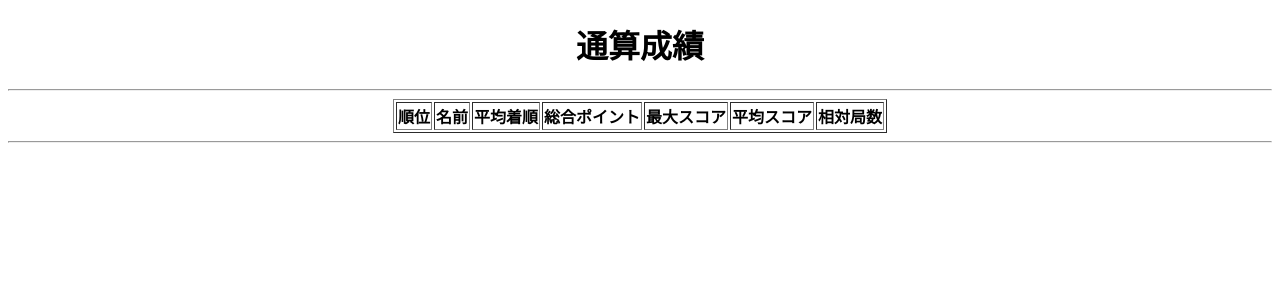
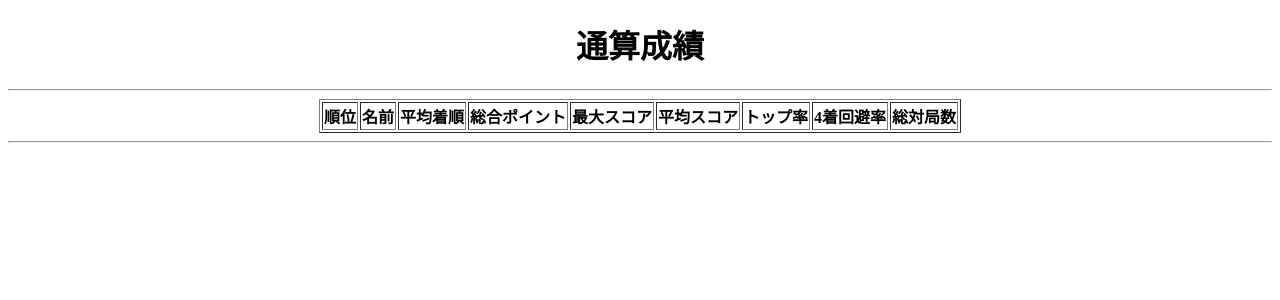
Before and after one commit to kenbun/mahjong_record_app, a Django app: page /mahjong_records/career/ in a window 1280 px wide. Shown: the part 78-378 px from the top of the page. Run offline with Django 3.2, Linux system fonts and the light colour scheme; lists and menus that the app fills with data are empty.

Commit message:
add top_rate, avoid_worst_rate in view

```diff
--- a/mahjong_records/templates/mahjong_records/career.html
+++ b/mahjong_records/templates/mahjong_records/career.html
@@ -11,7 +11,9 @@
             <th>総合ポイント</th>
             <th>最大スコア</th>
             <th>平均スコア</th>
-            <th>相対局数</th>
+            <th>トップ率</th>
+            <th>4着回避率</th>
+            <th>総対局数</th>
         </tr>
     </thead>
     <tbody>
@@ -23,6 +25,8 @@
                 <th>{{user.sum_point}}</th>
                 <th>{{user.max_score}}</th>
                 <th>{{user.ave_score}}</th>
+                <th>{{user.top_rate}}</th>
+                <th>{{user.avoid_worst_rate}}</th>
                 <th>{{user.count_match}}</th>
             </tr>
         {%endfor%}
--- a/mahjong_records/templates/mahjong_records/user_detail.html
+++ b/mahjong_records/templates/mahjong_records/user_detail.html
@@ -10,6 +10,8 @@
             <th>総合ポイント</th>
             <th>最大スコア</th>
             <th>平均スコア</th>
+            <th>トップ率</th>
+            <th>4着回避率</th>
             <th>総対局数</th>
         </tr>
     </thead>
@@ -19,6 +21,8 @@
             <th>{{stats.sum_point}}</th>
             <th>{{stats.max_score}}</th>
             <th>{{stats.ave_score}}</th>
+            <th>{{stats.top_rate}}</th>
+            <th>{{stats.avoid_worst_rate}}</th>
             <th>{{stats.count_match}}</th>
         </tr>
     </tbody>
--- a/mahjong_records/views.py
+++ b/mahjong_records/views.py
@@ -25,7 +25,12 @@ def total(request):
   users = User.objects.filter(record__game__playing_date__date=today).distinct()
   user_data = [{'name':user.name, 'id':user.id} for user in users]
   for i, user in enumerate(users):
-    user_data[i].update(user.record_set.filter(game__playing_date__date=today).aggregate(sum_point=models.Sum('point'),ave_rank=models.Avg('rank')))
+    user_data[i].update(user.record_set.filter(game__playing_date__date=today).aggregate(sum_point=models.Sum('point'),ave_rank=models.Avg('rank'),max_score=models.Max('score'),ave_score=models.Avg('score'), count_match=models.Count('rank')))
+    today_records = user.record_set.filter(game__playing_date__date=today)
+    counts = today_records.count()
+    top = today_records.filter(rank=1).count()
+    worst = today_records.filter(rank=4).count()
+    user_data[i].update({"top_rate":float(top/counts), "avoid_worst_rate":1-float(worst/counts)})
   template = loader.get_template('mahjong_records/total.html')
   context = {
     'game':game,
@@ -39,8 +44,12 @@ def career(request):
   for i, user in enumerate(users):
     if user.record_set.count() > 0:
       user_data[i].update(user.record_set.aggregate(sum_point=models.Sum('point'),ave_rank=models.Avg('rank'),max_score=models.Max('score'),ave_score=models.Avg('score'), count_match=models.Count('rank')))
+      counts = user.record_set.count()
+      top = user.record_set.filter(rank=1).count()
+      worst = user.record_set.filter(rank=4).count()
+      user_data[i].update({"top_rate":float(top/counts), "avoid_worst_rate":1-float(worst/counts)})
     else:
-      user_data[i].update({"sum_point":0,"ave_rank":0,"max_score":0,"ave_score":0, "count_match":0})
+      user_data[i].update({"sum_point":0,"ave_rank":0,"max_score":0,"ave_score":0, "count_match":0, "top_rate":0, "avoid_worst_rate":0})
   template = loader.get_template('mahjong_records/career.html')
   context = {
     'stats':sorted(user_data, key=operator.itemgetter('sum_point'), reverse=True),
@@ -76,7 +85,6 @@ def resister_match(request):
     for i, userid_score in enumerate(sorted(user_score.items(), key=lambda x:x[1], reverse=True)):
       user_score = userid_score[1]*100
       user_point = float(user_score/1000)+uma_oka[i]-30.0
-      print(user_score, user_point)
       Record.objects.create(rank=i+1, score=user_score, point=user_point, user=users.get(id=userid_score[0]), game=game)
 
     return render(request, 'mahjong_records/resister_success.html', {'message':"対局結果を記録しました."})
@@ -94,6 +102,10 @@ def user_detail(request, user_id):
   if user.record_set.count() > 0:
     records = user.record_set.all().order_by("-game__playing_date")
     stats = user.record_set.aggregate(sum_point=models.Sum('point'),ave_rank=models.Avg('rank'),max_score=models.Max('score'),ave_score=models.Avg('score'), count_match=models.Count('rank'))
+    counts = user.record_set.count()
+    top = user.record_set.filter(rank=1).count()
+    worst = user.record_set.filter(rank=4).count()
+    stats.update({"top_rate":float(top/counts), "avoid_worst_rate":1-float(worst/counts)})
   return render(request, 'mahjong_records/user_detail.html', {'user':user, 'stats':stats, 'records':records})
 
 def game_detail(request, game_id):
```
Also changed, not shown: mahjong_records/templates/mahjong_records/total.html (+10 -0 lines), mahjong_records/models.py (line endings or trailing spaces).
